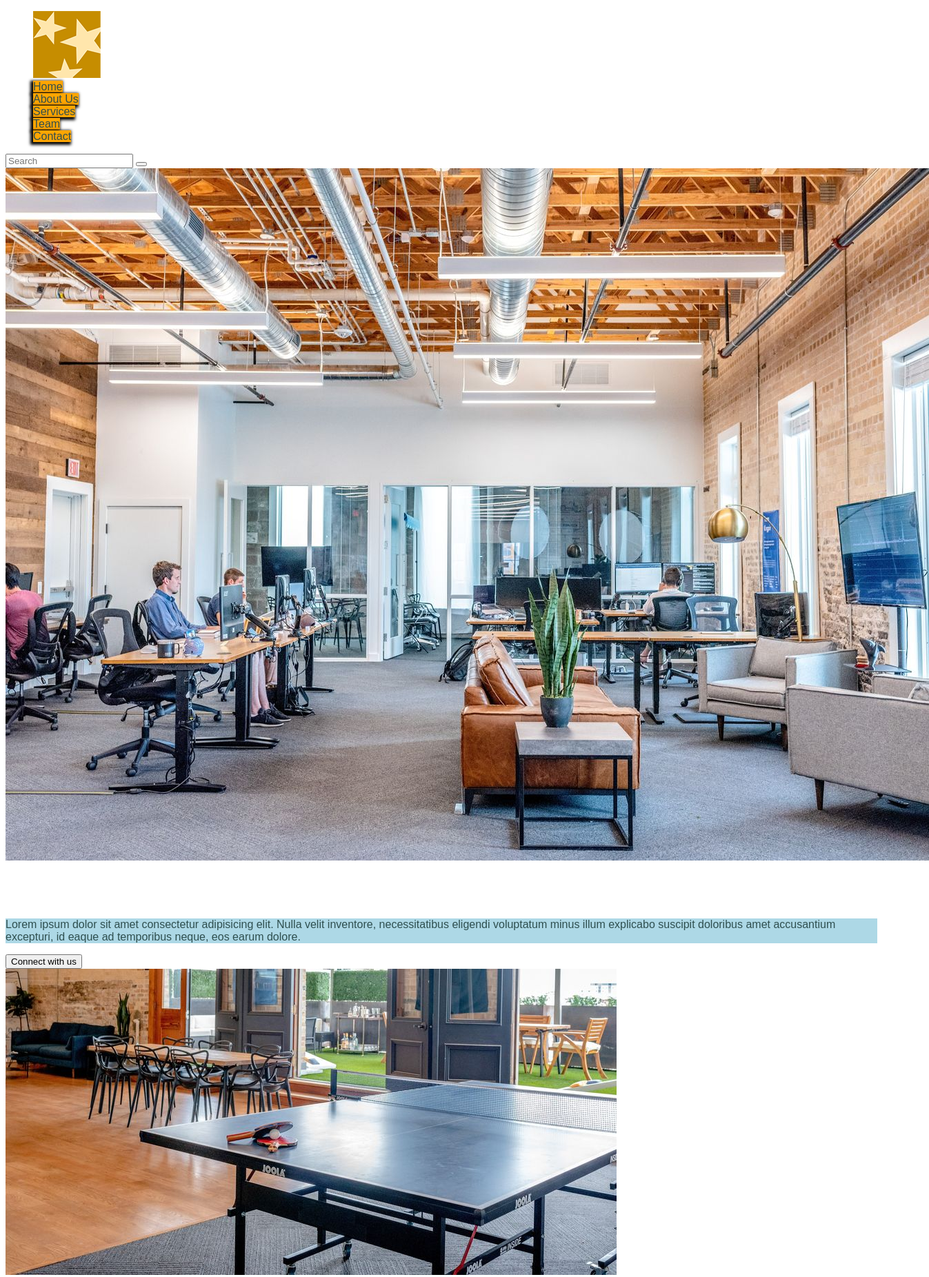
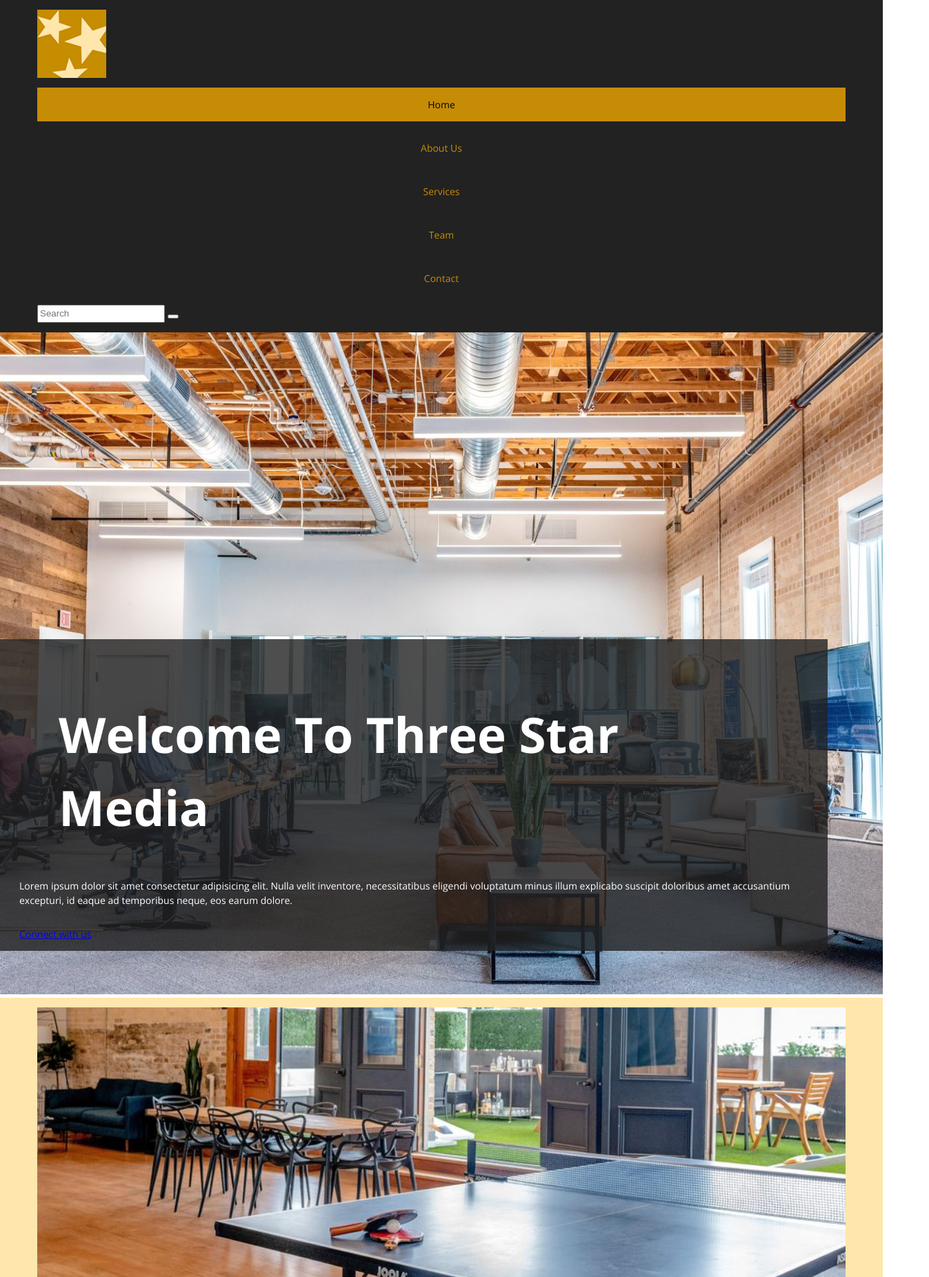
Before and after one commit to dhir0013/dhir0013, a plain HTML site: page Final assignment/index.html in a window 1280 px wide. Shown: the top 1852 px of the page at 69% size, 1347 px wide, since content can reach past the window. Drawn offline with nearby package versions, Linux system fonts and the light colour scheme; files that its build step writes are made by us from their sources; some icons are missing.

Commit message:
adding final

```diff
--- /dev/null
+++ b/Final assignment/css/main.css
@@ -0,0 +1,259 @@
+/* CSS Reset */
+
+/* http://meyerweb.com/eric/tools/css/reset/
+   v2.0 | 20110126
+   License: none (public domain)
+*/
+
+html,
+body,
+div,
+span,
+applet,
+object,
+iframe,
+h1,
+h2,
+h3,
+h4,
+h5,
+h6,
+p,
+blockquote,
+pre,
+a,
+abbr,
+acronym,
+address,
+big,
+cite,
+code,
+del,
+dfn,
+em,
+img,
+ins,
+kbd,
+q,
+s,
+samp,
+small,
+strike,
+strong,
+sub,
+sup,
+tt,
+var,
+b,
+u,
+i,
+center,
+dl,
+dt,
+dd,
+ol,
+ul,
+li,
+fieldset,
+form,
+label,
+legend,
+table,
+caption,
+tbody,
+tfoot,
+thead,
+tr,
+th,
+td,
+article,
+aside,
+canvas,
+details,
+embed,
+figure,
+figcaption,
+footer,
+header,
+hgroup,
+menu,
+nav,
+output,
+ruby,
+section,
+summary,
+time,
+mark,
+audio,
+video {
+  margin: 0;
+  padding: 0;
+  border: 0;
+  font-size: 100%;
+  font: inherit;
+  vertical-align: baseline;
+}
+
+/* HTML5 display-role reset for older browsers */
+article,
+aside,
+details,
+figcaption,
+figure,
+footer,
+header,
+hgroup,
+menu,
+nav,
+section {
+  display: block;
+}
+
+body {
+  line-height: 1;
+}
+
+ol,
+ul {
+  list-style: none;
+}
+
+blockquote,
+q {
+  quotes: none;
+}
+
+blockquote:before,
+blockquote:after,
+q:before,
+q:after {
+  content: '';
+  content: none;
+}
+
+table {
+  border-collapse: collapse;
+  border-spacing: 0;
+}
+
+
+/* Starting css for assignment */
+
+
+html {
+    font-family: 'Open Sans', sans-serif;
+    font-size: 14px;
+    box-sizing: border-box;
+  }
+
+  /* Adding values to headings */
+h1,h2,h3,h4,
+h5 {
+  font-weight: bold;
+  margin: 1em 0 0.5em;
+padding:0 1em;
+}
+
+h1 {
+    font-size: 5.063rem;
+  }
+
+  h2 {
+    font-size: 3.375rem;
+  }
+
+  h3 {
+    font-size: 2.25rem;
+  }
+
+  h4 {
+    font-size: 1.5rem;
+  }
+
+  h5 {
+    font-size: 1rem;
+  }
+
+
+  body {
+    line-height: 1.5;
+  }
+
+  *,
+  *::after,
+  *::before {
+    box-sizing: inherit;
+    line-height: inherit;
+  }
+
+
+  .clearfix::after {
+    content: '';
+    display: table;
+    clear: both;
+  }
+
+  img {
+    width: 100%;
+  }
+
+  a,p {
+    margin: 1em 0;
+    padding: 1em;
+  }
+
+  .container {
+    max-width: 1200px;
+    margin: 0 auto;
+    padding: 1em;
+  }
+
+  /* Editing Header Section */
+
+.site-logo{
+    display:block;
+    background-color: #c78c06;
+    max-width: 100px;
+}
+
+
+.web-nav{
+    background-color:#222;
+}
+
+.select {
+    background-color:#c78c06;}
+
+    /* Editing Navigation section */
+.web-nav li{
+    text-align: center;
+}
+
+
+.web-nav a,.web-nav a:link,
+.web-nav a:visited {
+    display: block;
+    padding: 1em 0;
+    text-decoration: none;
+    color: #c78c06;
+}
+.web-nav a:hover,
+.web-nav a:focus,
+.web-nav a.select {
+  background-color:#c78c06;
+  color: inherit;
+}
+
+.warp{
+        position: absolute;
+        margin-top: -520px;
+        background-color: #222222cc;
+        color: white
+      }
+#about{
+    background-color: #ffe6ac;
+}
+.backgroundg-color{
+    background-color: #ffe6ac;
+    margin-bottom:1em;
+}
--- a/Final assignment/index.html
+++ b/Final assignment/index.html
@@ -24,10 +24,10 @@
             <div class="container">
             <ul class="nav-list">
                 <li>
-                    <img src="images/logo.png" alt="logo">
+                    <img class=site-logo src="images/logo.png" alt="logo">
                 </li>
                 <li>
-                    <a href="#home">Home</a>
+                    <a class="select" href="#home">Home</a>
                 </li>
                 <li>
                     <a href="#about">About Us</a>
@@ -42,8 +42,10 @@
                     <a href="#contact">Contact</a>
                 </li>
             </ul>
+            <form>
             <input type="text" placeholder="Search" name="search">
             <button type="submit"><i class="im im-magnifier"></i></button>
+            </form>
         </div>
     </nav>
     <img src="images/main-banner.jpg" alt="main-banner">
@@ -54,7 +56,7 @@
             minus illum explicabo suscipit doloribus amet accusantium
             excepturi, id eaque ad temporibus neque, eos earum dolore.
             </p>
-           <button type="button">Connect with us <i class="im im-play"></i></button>
+           <a href="#contact">Connect with us <i class="im im-play"></i></div></a>
         </div>
     </header>
 </div>
@@ -89,7 +91,7 @@
                         facere ullam atque eum recusandae fugiat, voluptatem dolorem.
                          Reprehenderit, natus. Nemo incidunt neque accusamus nostrum?
                     </p>
-                    <button type="button">Digital Plans <i class="im im-play"></i></button>
+                    <a href=" ">Digital Plans <i class="im im-play"></i></a>
             </div>
             <div class="b2 backgroundg-color">
                 <img src="images/marketing.jpg" alt="marketing">
@@ -100,7 +102,7 @@
                       non ab et, magnam tempora perferendis vitae iure nisi
                        deleniti deserunt mollitia veniam nostrum ea odio.
                 </p>
-                <button type="button">Marketing Plans <i class="im im-play"></i></button>
+                <a href=" ">Marketing Plans <i class="im im-play"></i></a>
             </div>
             <div class="b3 backgroundg-color">
                 <img src="images/video.jpg" alt="video">
@@ -109,7 +111,7 @@
                      Aut ut natus in ad velit quibusdam nemo laudantium cupiditate
                       molestiae quis! Tempore officiis alias rem architecto quos enim.
                        Doloribus, necessitatibus. Saepe.</p>
-                <button type="button">Video Plans <i class="im im-play"></i></button>
+                       <a href=" ">>Video Plans <i class="im im-play"></i></a>
             </div>
             <div class="b4 backgroundg-color">
                 <img src="images/web.jpg" alt="web">
@@ -118,7 +120,7 @@
                      Fugit fugiat laborum iusto, molestiae iure eaque voluptatibus
                       omnis veritatis libero quos? Dolor totam, non et voluptate
                       ipsum sint esse asperiores a.</p>
-                <button type="button">Web Plans <i class="im im-play"></i></button>
+                      <a href=" ">Web Plans <i class="im im-play"></i></a>
             </div>
             <div class="b5 backgroundg-color">
                 <img src="images/print.jpg" alt="print">
@@ -129,7 +131,7 @@
                     animi consequatur odit dolorem, dignissimos placeat optio
                     totam maiores reiciendis iusto veritatis sed. Labore, ullam.
                 </p>
-                <button type="button">Print <i class="im im-play"></i></button>
+                <a href=" ">Print <i class="im im-play"></i></a>
             </div>
         </div>
     </section>
@@ -145,17 +147,18 @@
             nesciunt at animi, blanditiis unde cupiditate
              magni sapiente voluptatem voluptate, velit odit
               repellat numquam eligendi ipsa explicabo architecto.</p>
-        <button type="button">Learn More <i class="im im-play"></i></button>
+              <a href=" ">Learn More <i class="im im-play"></i></a>
     </div>
     </section>
     <!-- team section starts from here -->
     <section id="team">
         <div class="our-team container">
             <h2>Our Team</h2>
+            <div class="backgroundg-color">
             <div>
         <img src="images/john.jpg" alt="john">
     </div>
-        <div><h3>John Doe</h3>
+        ><h3>John Doe</h3>
             <h4>CEO an Co-owner</h4>
             <hr>
             <p>Lorem ipsum dolor sit amet consectetur adipisicing
@@ -164,10 +167,10 @@
                 assumenda temporibus reiciendis quibusdam rerum iure
                 et eaque ipsa doloribus itaque illum!</p>
         </div>
+        <div class="backgroundg-color">
         <div>
         <img src="images/bob.jpg" alt="bob">
         </div>
-        <div>
             <h3>Bob Rite</h3>
             <h4>CFO and Co-owner</h4>
             <hr>
```
Lines whose indentation alone changed are shown as unchanged.
